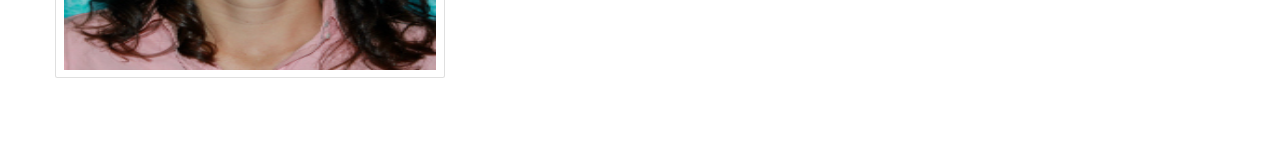
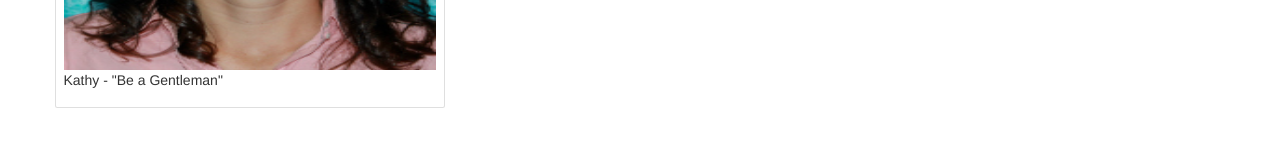
Before and after one commit to CoderClay/jeffapp, a plain HTML site: page index.html in a window 1280 px wide. Shown: the part 566-712 px from the top of the page. Drawn offline with nearby package versions, Linux system fonts and the light colour scheme.

Commit message:
Adding description
Added the singers name and the song title to the fourth box.

```diff
--- a/index.html
+++ b/index.html
@@ -32,7 +32,7 @@
 
         <div class="card" onclick="kathyControl()">
           <img id="kathy-image" src="kathy-pic.jpg" alt="">
-
+          <p>Kathy - "Be a Gentleman"</p>
         </div>
 
       </div>
```
